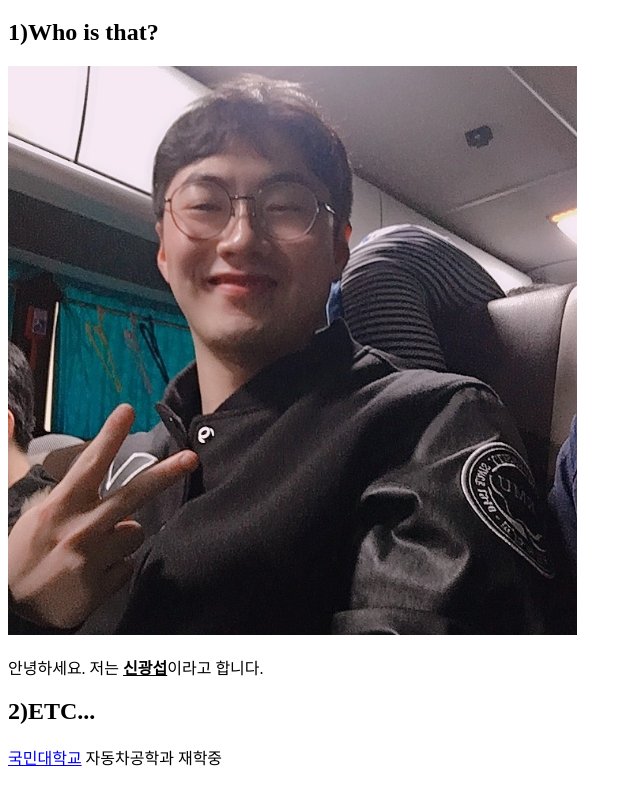
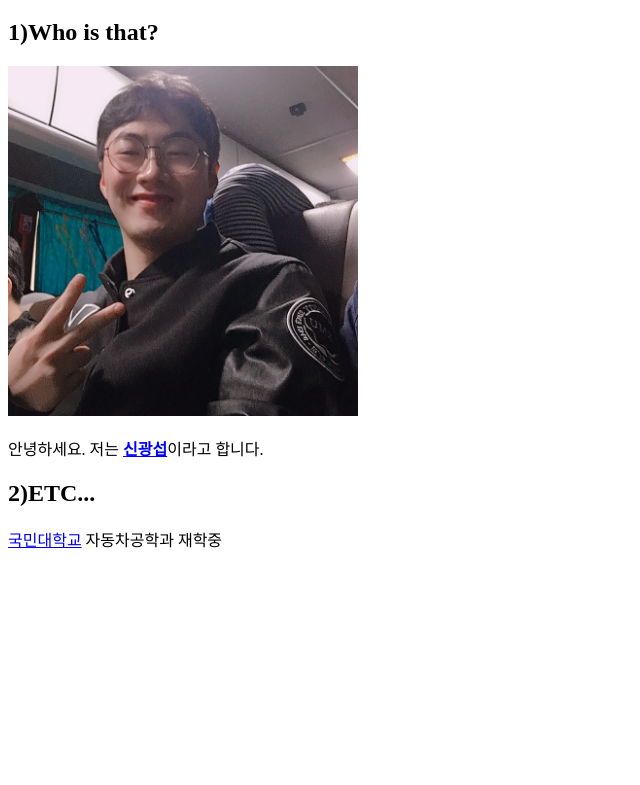
Before and after one commit to kwngseop/Study-software, a plain HTML site: page index.html in a window 1280 px wide. Shown: the part 61-846 px from the top of the page, without its empty margins (0-640 px from the left). After the commit the page ends 800 px from the top, so only its background shows below. Drawn offline with Linux system fonts and the light colour scheme.

Commit message:
Add files via upload

```diff
--- a/index.html
+++ b/index.html
@@ -3,11 +3,16 @@
 <head>
   <title>kwngseop's resume</title>
   <meta charset="utf-8">
+  <style>
+    strong {
+      color:blue;
+    }
+  </style>
 </head>
 <body>
   <h1>Information of kwangseop shin</h1>
   <h2>1)Who is that?</h2>
-  <img src="too-old-photo.jpeg" width="45%">
+  <img src="too-old-photo.jpeg" width="350">
   <p>안녕하세요. 저는 <strong><u>신광섭</u></strong>이라고 합니다.</p>
 
   <h2>2)ETC...</h2>
```
